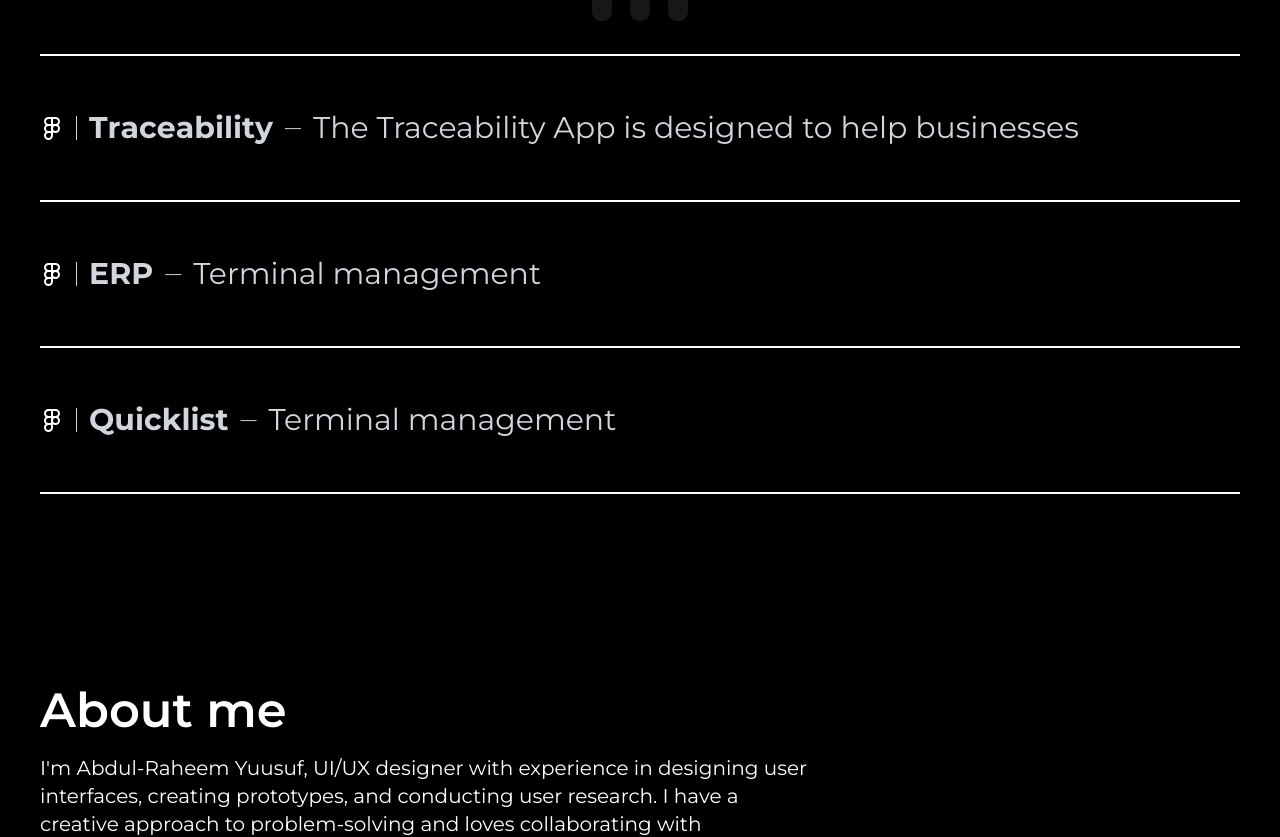
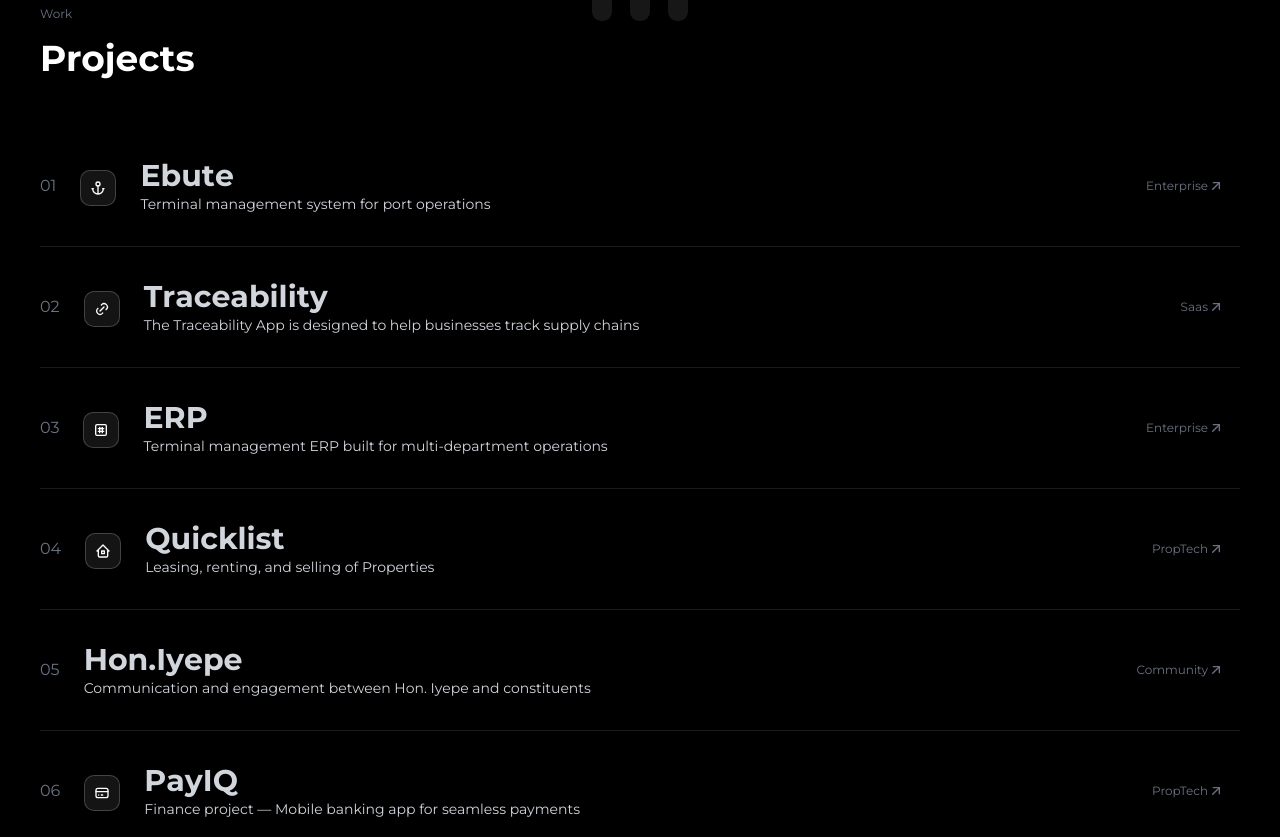
Before and after one commit to fasansisodiq/yusfaith-portfolio, a React (Vite) app: page / in a window 1280 px wide. Shown: the part 762-1599 px from the top of the page. Built offline with nearby package versions, Linux system fonts and the light colour scheme; a web font is replaced by a local one.

Commit message:
projects section done

```diff
--- a/package.json
+++ b/package.json
@@ -12,6 +12,7 @@
   "dependencies": {
     "@fontsource-variable/geist": "^5.2.8",
     "@fontsource-variable/montserrat": "^5.2.8",
+    "@fontsource/syne": "^5.2.7",
     "@tabler/icons-react": "^3.44.0",
     "@tailwindcss/vite": "^4.3.0",
     "class-variance-authority": "^0.7.1",
--- /dev/null
+++ b/src/components/ui/section-card.jsx
@@ -0,0 +1,5 @@
+import React from "react";
+
+export const SectionCard = ({ children }) => {
+  return <section className="grid gap-12 py-24">{children}</section>;
+};
--- /dev/null
+++ b/src/components/ui/section-title.jsx
@@ -0,0 +1,11 @@
+import React from "react";
+import { twMerge } from "tailwind-merge";
+
+export const SectionTitle = ({ subtitle, title, className }) => {
+  return (
+    <div className={twMerge("flex flex-col gap-4", className)}>
+      <span className="text-gray-500 text-xs font-normal">{subtitle}</span>
+      <h2 className="text-4xl text-white font-bold">{title}</h2>
+    </div>
+  );
+};
--- a/src/index.css
+++ b/src/index.css
@@ -3,6 +3,7 @@
 @import "shadcn/tailwind.css";
 @import "@fontsource-variable/geist";
 @import "@fontsource-variable/montserrat";
+@import "@fontsource/syne";
 /* @import "@fontsource-variable/syne"; */
 
 @custom-variant dark (&:is(.dark *));
--- a/src/pages/landing/projects/index.jsx
+++ b/src/pages/landing/projects/index.jsx
@@ -1,38 +1,80 @@
 import { useMotionValue, motion, useSpring, useTransform } from "framer-motion";
 import { useRef } from "react";
 import { FiArrowRight } from "react-icons/fi";
+import {
+  IconAnchor,
+  IconLink,
+  IconGridPattern,
+  IconHome2,
+  IconMosque,
+  IconCreditCard,
+  IconArrowUpRight,
+} from "@tabler/icons-react";
 //images
 import EbuteImg from "../../../assests/images/EbuteImg.png";
 import ErpImg from "../../../assests/images/ErpImg.png";
 import TraceImg from "../../../assests/images/TraceImg.png";
 import { LuFigma } from "react-icons/lu";
+import { div } from "framer-motion/client";
+import { SectionTitle } from "../../../components/ui/section-title";
 
 export const ProjectList = () => {
   return (
-    <section className="mb-24">
+    <section className="py-24">
+      <SectionTitle title="Projects" subtitle="Work" className="mb-12" />
       <div className="mx-auto max-w-7xl">
         <Link
+          sn="01"
+          icon={IconAnchor}
           heading="Ebute"
-          subheading="Terminal management"
+          subheading="Terminal management system for port operations"
           imgSrc={EbuteImg}
+          linkText="Enterprise"
           href="/ebute"
         />
         <Link
+          sn="02"
+          icon={IconLink}
           heading="Traceability"
-          subheading="The Traceability App is designed to help businesses"
+          subheading="The Traceability App is designed to help businesses track supply chains"
           imgSrc={ErpImg}
+          linkText="Saas"
           href="/traceability"
         />
         <Link
+          sn="03"
+          icon={IconGridPattern}
           heading="ERP"
-          subheading="Terminal management"
+          subheading="Terminal management ERP built for multi-department operations"
           imgSrc={TraceImg}
+          linkText="Enterprise"
           href="/terminal-management"
         />
         <Link
+          sn="04"
+          icon={IconHome2}
           heading="Quicklist"
-          subheading="Terminal management"
+          subheading="Leasing, renting, and selling of Properties"
           imgSrc={TraceImg}
+          linkText="PropTech"
+          href="/quicklist"
+        />
+        <Link
+          sn="05"
+          icon={IconMosque}
+          heading="Hon.Iyepe"
+          subheading="Communication and engagement between Hon. Iyepe and constituents"
+          imgSrc={TraceImg}
+          linkText="Community"
+          href="/quicklist"
+        />
+        <Link
+          sn="06"
+          icon={IconCreditCard}
+          heading="PayIQ"
+          subheading="Finance project — Mobile banking app for seamless payments"
+          imgSrc={TraceImg}
+          linkText="PropTech"
           href="/quicklist"
         />
       </div>
@@ -40,7 +82,7 @@ export const ProjectList = () => {
   );
 };
 
-const Link = ({ heading, imgSrc, subheading, href }) => {
+const Link = ({ icon, sn, heading, imgSrc, subheading, linkText, href }) => {
   const ref = useRef(null);
 
   const x = useMotionValue(0);
@@ -68,6 +110,8 @@ const Link = ({ heading, imgSrc, subheading, href }) => {
     y.set(yPct);
   };
 
+  const IconComponent = icon;
+
   return (
     <motion.a
       href={href}
@@ -75,11 +119,16 @@ const Link = ({ heading, imgSrc, subheading, href }) => {
       onMouseMove={handleMouseMove}
       initial="initial"
       whileHover="whileHover"
-      className="group relative flex items-center justify-between border-b-2 border-white py-4 transition-colors duration-500 md:py-8"
+      className="group relative flex items-center justify-between border-b border-white/10 py-4 transition-colors duration-500 md:py-8"
     >
-      <div className="flex items-start lg:items-center">
-        <LuFigma className="size-5 md:size-6 mt-1 md:mt-0 shrink-0 mr-3" />
-        <div className="flex flex-col lg:flex-row lg:items-center border-l border-gray-300 pl-3 ">
+      <div className="flex items-start lg:items-center gap-6">
+        <span className="text-gray-500">{sn}</span>
+        {IconComponent && (
+          <div className="h-9 w-9 flex items-center justify-center border border-white/20 bg-[#141414] rounded-lg mt-1">
+            <IconComponent className="size-4 md:mt-0 shrink-0" />
+          </div>
+        )}
+        <div>
           <motion.span
             variants={{
               initial: { x: 0 },
@@ -90,7 +139,7 @@ const Link = ({ heading, imgSrc, subheading, href }) => {
               staggerChildren: 0.075,
               delayChildren: 0.25,
             }}
-            className="relative z-10 block text-xl font-bold text-gray-300 transition-colors duration-500 md:text-3xl lg:leading-0"
+            className="relative z-10 block text-xl font-bold text-gray-300 transition-colors duration-500 md:text-3xl"
           >
             {heading.split("").map((l, i) => (
               <motion.span
@@ -106,46 +155,52 @@ const Link = ({ heading, imgSrc, subheading, href }) => {
               </motion.span>
             ))}
           </motion.span>
-          <span className="hidden lg:block px-3">—</span>
-          <span className="relative z-10 mt-2 lg:mt-0 block text-base lg:text-3xl text-gray-300 lg:leading-0 transition-colors duration-500">
+          <span className="relative z-10 mt-2 lg:mt-0 block text-sm text-gray-300 transition-colors duration-500">
             {subheading}
           </span>
         </div>
       </div>
 
-      <motion.img
+      <motion.div
         style={{
-          top,
-          left,
-          translateX: "-50%",
-          translateY: "-50%",
+          right: "0",
+          top: top,
+          transform: "translateY(-50%)",
         }}
         variants={{
-          initial: { scale: 0, rotate: "-12.5deg" },
-          whileHover: { scale: 1, rotate: "0deg" },
-        }}
-        transition={{ type: "spring" }}
-        src={imgSrc}
-        className="absolute z-50 h-24 w-32 rounded-lg object-cover md:h-48 md:w-64"
-        alt={`Image representing a link for ${heading}`}
-      />
-
-      <motion.div
-        variants={{
           initial: {
-            x: "25%",
+            scale: 0,
+            rotate: "-12.5deg",
             opacity: 0,
+            right: "0",
+            top: "50%",
+            x: "0",
+            y: "-50%",
           },
           whileHover: {
-            x: "0%",
+            scale: 1,
+            rotate: "0deg",
             opacity: 1,
+            right: "0",
+            top: "50%",
+            x: "0",
+            y: "-50%",
           },
         }}
         transition={{ type: "spring" }}
-        className="relative z-10 p-4"
+        className="absolute z-50 h-24 w-32 rounded-lg md:h-[28.125rem] md:w-[31.25rem] bg-[#141414] flex items-center justify-center"
       >
-        <FiArrowRight className="text-5xl text-neutral-50" />
+        <img
+          src={imgSrc}
+          alt={`Image representing a link for ${heading}`}
+          className="object-contain"
+        />
       </motion.div>
+
+      <div className="relative flex items-center text-xs text-gray-500 z-10 p-4">
+        {linkText}
+        <IconArrowUpRight className="size-4" />
+      </div>
     </motion.a>
   );
 };
```
Also changed, not shown: 1 other file (tests, documents, lock files or other folders).
